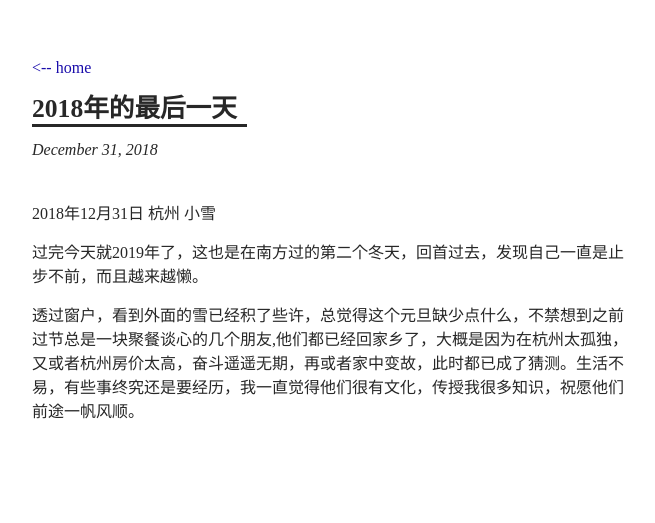
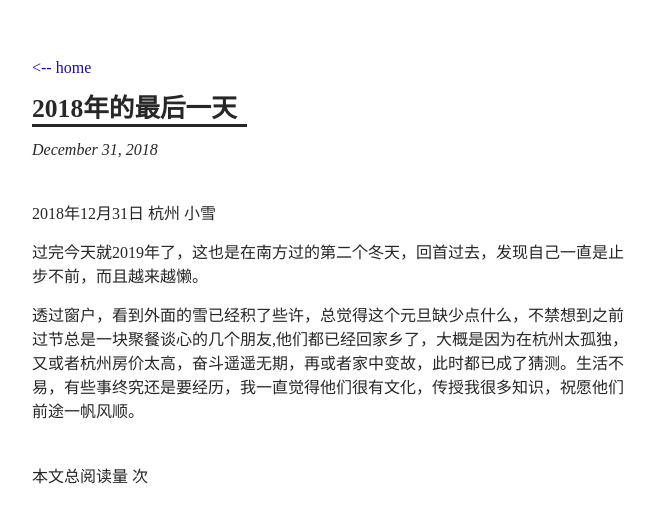
Before and after one commit to yrir/oldyuan.com, a Jekyll site: the page built from _posts/2018-12-31-01.md, in a window 1280 px wide. Shown: the top 523 px of the page, without its empty margins (308-963 px from the left). Built offline with Jekyll 4.4.1, drawn with Linux system fonts in a browser that asks for light colours; some web fonts are replaced; comment, search, counter and statistics services are not loaded.

Commit message:
Update post.html

```diff
--- a/_layouts/post.html
+++ b/_layouts/post.html
@@ -19,3 +19,6 @@
         {{ content }}
     </div>
 </div>
+
+<script async src="//busuanzi.ibruce.info/busuanzi/2.3/busuanzi.pure.mini.js"></script>
+<span id="busuanzi_container_page_pv">本文总阅读量 <span id="busuanzi_value_page_pv"></span> 次</span>
```
